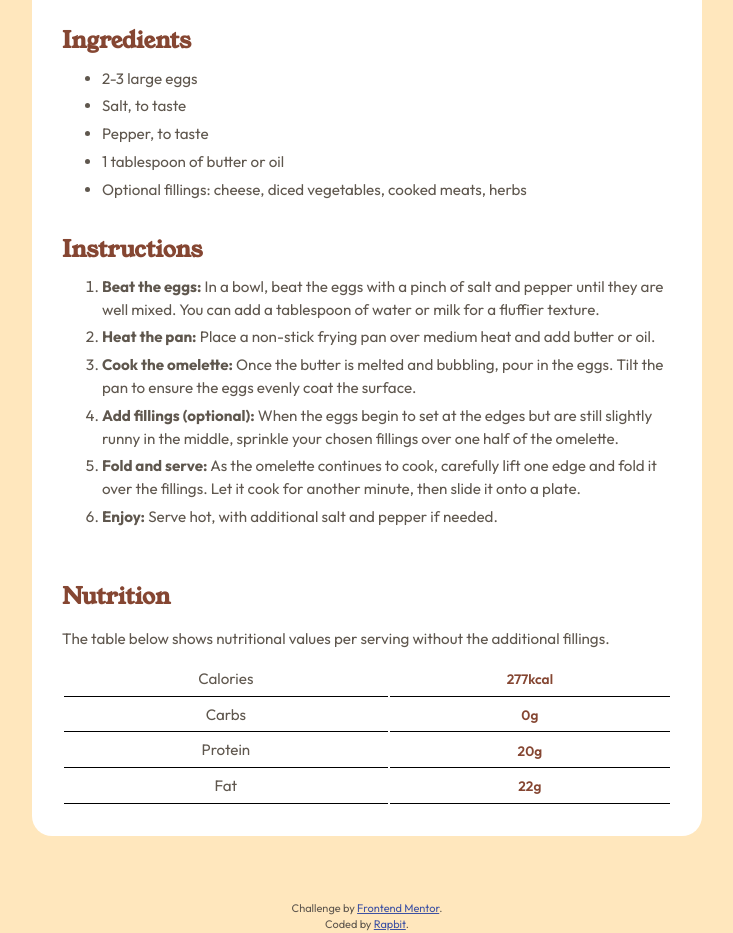
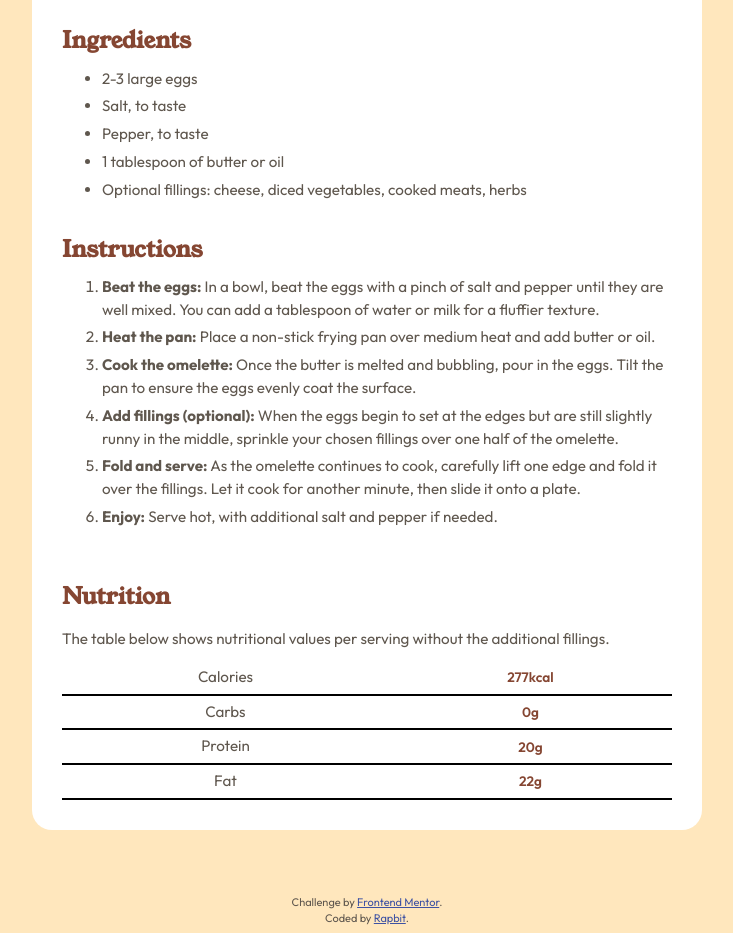
Before and after one commit to Rapbit27/04_Recipe_Page, a plain HTML site: page index.html in a window 1280 px wide. Shown: the part 681-1614 px from the top of the page, without its empty margins (273-1006 px from the left). Drawn offline with Linux system fonts and the light colour scheme.

Commit message:
Update style.css

```diff
--- a/assets/styles/style.css
+++ b/assets/styles/style.css
@@ -112,10 +112,11 @@ li {
 table {
     width: 100%;
     text-align: center;
+    border-collapse: collapse;
 }
 
 table td {
-    border-bottom: 1px solid black;
+    border-bottom: 2px solid black;
     padding: 5px;
 }
 
@@ -141,7 +142,7 @@ footer {
   color: hsl(228, 45%, 44%);
 }
 
-@media screen and (min-width:375px) {
+@media screen and (min-width:48em) {
     main {
         width: 75%;
         max-width: 650px;
```
